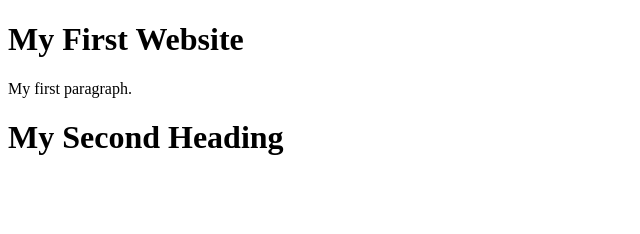
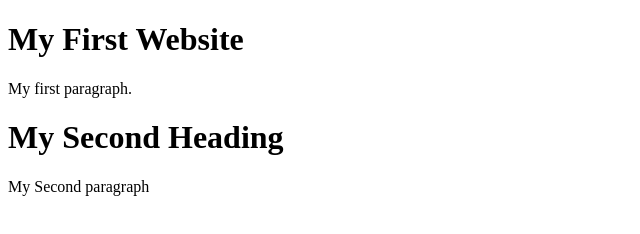
Before and after one commit to namangarg/codersrank-naman, a website: page index.html in a window 1280 px wide. Shown: the whole page, without its empty margins (0-640 px from the left). Drawn offline with Linux system fonts and the light colour scheme.

Commit message:
My First change

```diff
--- a/index.html
+++ b/index.html
@@ -10,6 +10,7 @@
 	<h1>My First Website</h1>
 	<p>My first paragraph.</p>
 	<h1>My Second Heading</h1>
+  <p> My Second paragraph</p>
 
 </body>
 
```
